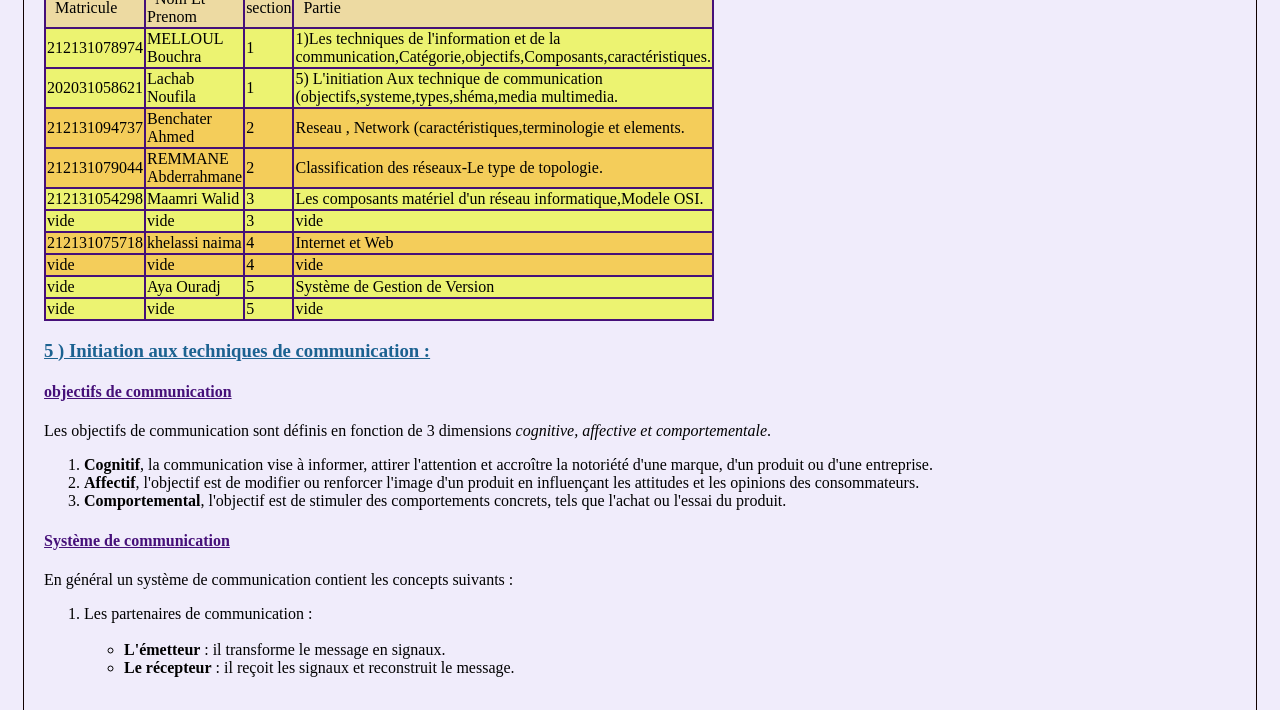
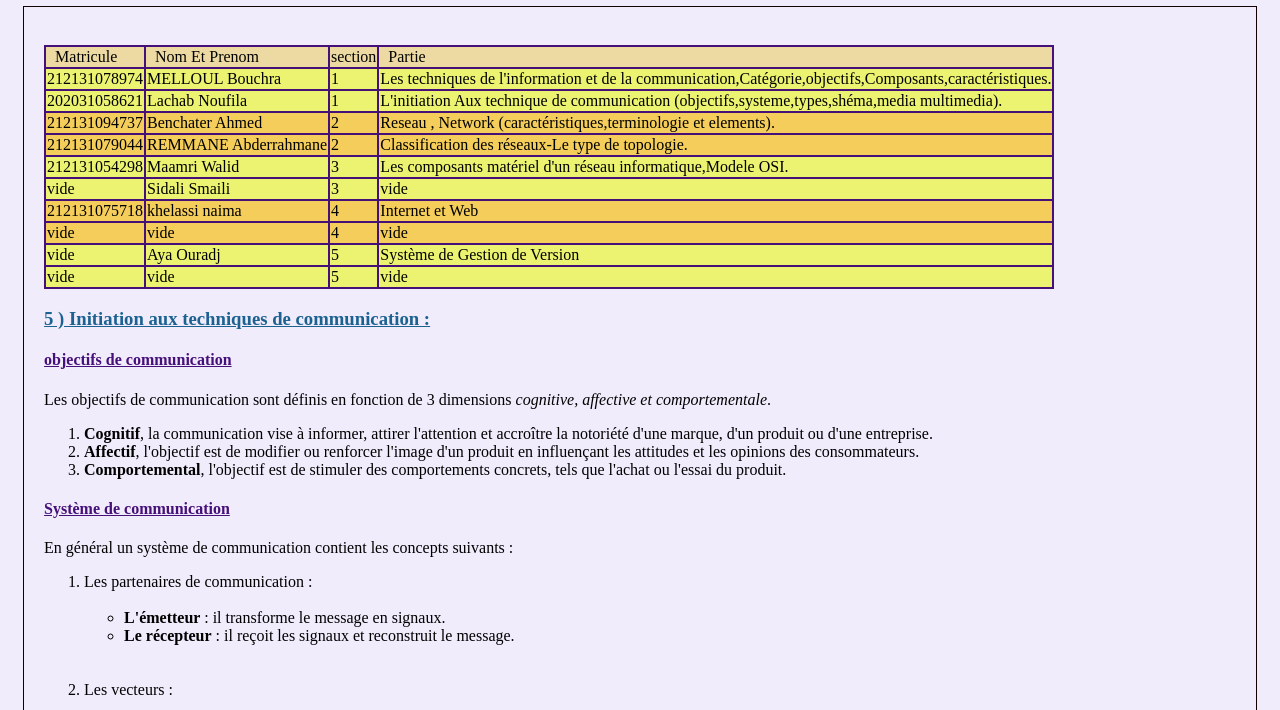
Before and after one commit to Noufila20/myproject, a plain HTML site: page index.html in a window 1280 px wide. Shown: the part 52-762 px from the top of the page. Drawn offline with Linux system fonts and the light colour scheme.

Commit message:
modified

```diff
--- a/index.html
+++ b/index.html
@@ -25,27 +25,28 @@ Tic Activité 4
             max-width: max-content;
         }
         .container {
-            border: 1px solid rgb(17, 1, 1); /* Bordure de 1 pixel de largeur, solide et noire */
+            border: 1px solid rgb(17, 1, 1);
             padding: 20px;}
         h4{color: rgb(70, 16, 121);}
         h3 {color: rgb(28, 98, 145);}
     </style>
 </head>
 <body>
+    <h1 style="background-color: rgb(255, 252, 248) ;color: rgb(0, 140, 255); text-align: center;">Resumé Module TIC</h1>
 
     <div class="content">
     <div class ="container">
 
-&nbsp; <table  width="500" border="1" height="50">
+&nbsp; <table >
     <tbody>
 <tr style="background-color:rgb(237, 218, 162)"><td> &nbsp; Matricule</td><td>&nbsp; Nom Et Prenom</td><td> section</td><td>&nbsp Partie</td></tr>
 
-<tr style="background-color: #ecf371;"><td>212131078974</td><td>MELLOUL Bouchra </td><td>1</td><td>1)Les techniques de l'information et de la communication,Catégorie,objectifs,Composants,caractéristiques.</td></tr>
-<tr style="background-color: #ecf371;"><td>202031058621</td><td>Lachab Noufila</td><td>1</td><td>5) L'initiation Aux technique de communication (objectifs,systeme,types,shéma,media multimedia.</td></tr>
-<tr style="background-color: rgb(244, 205, 90)"><td>212131094737</td><td>Benchater Ahmed</td><td>2</td><td>Reseau , Network (caractéristiques,terminologie et elements.</td></tr>
+<tr style="background-color: #ecf371;"><td>212131078974</td><td>MELLOUL Bouchra </td><td>1</td><td>Les techniques de l'information et de la communication,Catégorie,objectifs,Composants,caractéristiques.</td></tr>
+<tr style="background-color: #ecf371;"><td>202031058621</td><td>Lachab Noufila</td><td>1</td><td> L'initiation Aux technique de communication (objectifs,systeme,types,shéma,media multimedia).</td></tr>
+<tr style="background-color: rgb(244, 205, 90)"><td>212131094737</td><td>Benchater Ahmed</td><td>2</td><td>Reseau , Network (caractéristiques,terminologie et elements).</td></tr>
 <tr style="background-color: rgb(244, 205, 90)"><td>212131079044</td><td>REMMANE Abderrahmane</td><td>2</td><td>Classification des réseaux-Le type de topologie.</td></tr>
 <tr style="background-color: #ecf371;"><td>212131054298</td><td>Maamri  Walid </td><td>3</td><td>Les composants matériel d'un réseau informatique,Modele OSI.</td></tr>
-<tr style="background-color: #ecf371"><td>vide</td><td>vide</td><td>3</td><td>vide</td></tr>
+<tr style="background-color: #ecf371"><td>vide</td><td>Sidali Smaili</td><td>3</td><td>vide</td></tr>
 <tr style="background-color: rgb(244, 205, 90)"><td>212131075718</td><td>khelassi naima</td><td>4</td><td>Internet et Web</td></tr>
 <tr style="background-color: rgb(244, 205, 90)"><td>vide</td><td>vide</td><td>4</td><td>vide</td></tr>
 <tr style="background-color: #ecf371;"><td>vide</td><td>Aya Ouradj</td><td>5</td><td>Système de Gestion de Version</td></tr>
```
